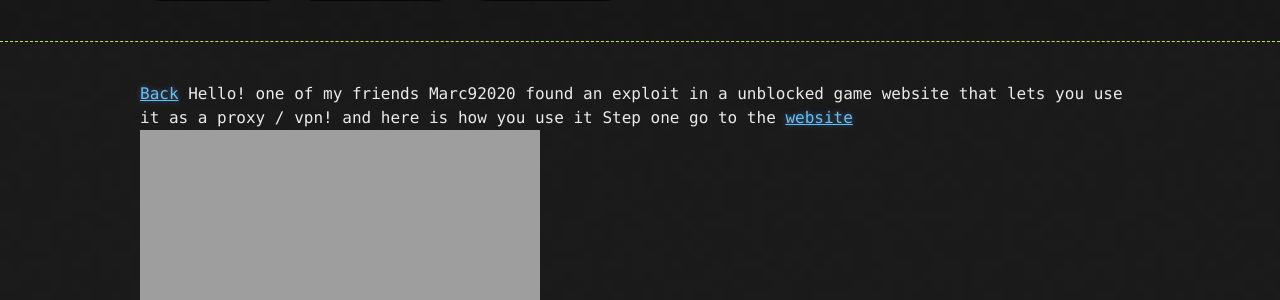
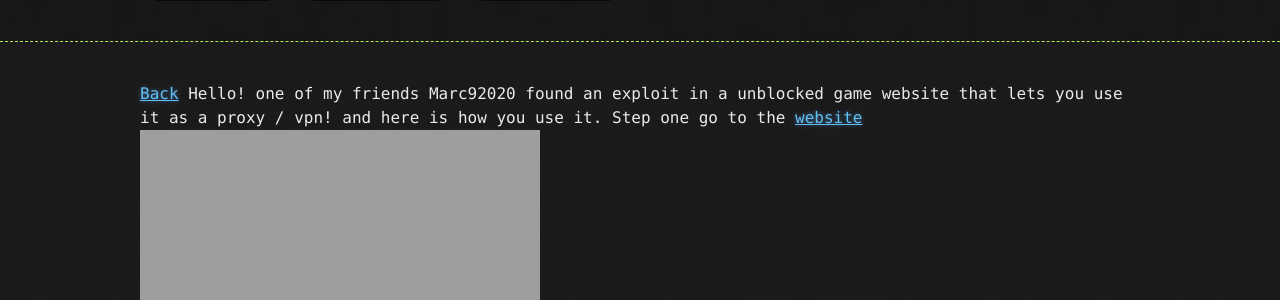
Before and after one commit to TheRealBrodie/TheRealBrodie.github.io, a Jekyll site: the page built from proxy.md, in a window 1280 px wide. Shown: the part 151-451 px from the top of the page. Built offline with Jekyll 4.4.1, drawn with Linux system fonts in a browser that asks for light colours.

```diff
--- a/proxy.md
+++ b/proxy.md
@@ -2,7 +2,7 @@
 layout: default
 ---
 [Back](index.html)
-Hello! one of my friends Marc92020 found an exploit in a unblocked game website that lets you use it as a proxy / vpn! and here is how you use it
+Hello! one of my friends Marc92020 found an exploit in a unblocked game website that lets you use it as a proxy / vpn! and here is how you use it.
 Step one go to the [website](https://alegithomeworksite.online/games)
 ![hi](https://therealbrodie.github.io/assets/Guide-images/Guied01.png)
 Step two click skribbl.io then click ok
```
